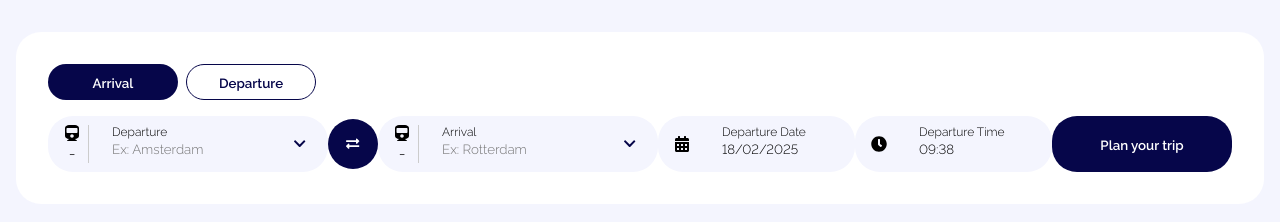
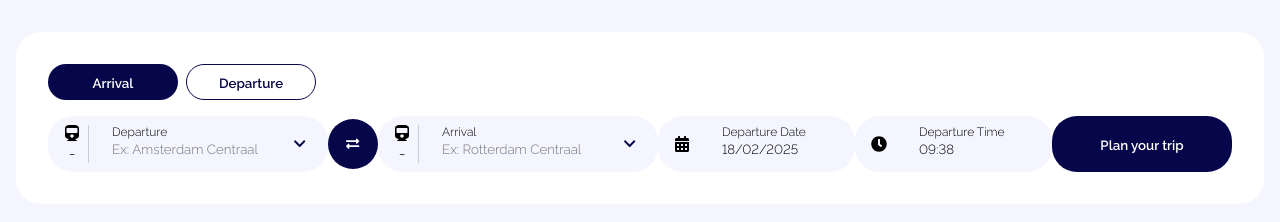
Before and after one commit to esthereis/ns-itinerary, a React (Vite) app: page / in a window 1280 px wide. Shown: the top 222 px of the page. Built offline with nearby package versions, Linux system fonts and the light colour scheme.

Commit message:
feat: new component StationsAutoComplete handle autocomplete responsability

```diff
--- a/src/components/AutoComplete.tsx
+++ b/src/components/AutoComplete.tsx
@@ -7,6 +7,7 @@ type AutoCompleteProps<T> = {
   itemToString: (item: T | null) => string;
   onInputValueChange: (inputValue: string) => void;
   onSelectedItemChange: (selected: UseComboboxSelectedItemChange<T>) => unknown;
+  inputValue: string;
 } & Pick<InputProps, "label" | "placeholder" | "prefixElement" | "width">;
 
 export default function AutoComplete<T>({
@@ -16,6 +17,7 @@ export default function AutoComplete<T>({
   prefixElement,
   onInputValueChange,
   onSelectedItemChange,
+  inputValue,
   ...props
 }: AutoCompleteProps<T>) {
   const {
@@ -32,6 +34,7 @@ export default function AutoComplete<T>({
     onSelectedItemChange,
     items,
     itemToString,
+    inputValue,
   });
 
   return (
--- a/src/components/ItineraryCard.tsx
+++ b/src/components/ItineraryCard.tsx
@@ -1,29 +1,32 @@
-import AutoComplete from "./AutoComplete";
 import Button from "./Button";
 import CustomDatePicker from "./CustomDatePicker";
-import InputPrefix from "./InputPrefix";
 import styles from "./ItineraryCard.module.css";
 import { FaExchangeAlt } from "react-icons/fa";
 import ToggleMenu from "./ToggleMenu";
 import { useState } from "react";
 import { TrainResponse } from "../types/train";
-import { getTrainInformation } from "../services/travel";
+import StationsAutoComplete from "./StationsAutoComplete";
+
+type SelectedRoute = {
+  routeAbbr: string;
+  station: string;
+};
 
 export default function ItineraryCard() {
-  const [departure, setDeparture] = useState<TrainResponse[]>([]);
-  const [arrival, setArrival] = useState<TrainResponse[]>([]);
-  const [abbreviations, setAbbreviations] = useState<{
-    departureAbbr: string;
-    arrivalAbbr: string;
-  }>({ departureAbbr: "", arrivalAbbr: "" });
+  const [departureStations, setDepartureStations] = useState<TrainResponse[]>(
+    [],
+  );
+  const [arrivalStations, setArrivalStations] = useState<TrainResponse[]>([]);
+  const [selectedArrival, setSelectedArrival] = useState<TrainResponse | null>(
+    null,
+  );
+  const [selectedDeparture, setSelectedDeparture] =
+    useState<TrainResponse | null>(null);
 
-  const updateRoute = (
-    inputValue: string,
-    setState: (routeList: TrainResponse[]) => void,
-  ) => {
-    getTrainInformation(inputValue).then((response) => {
-      setState(response);
-    });
+  const switchRoutes = () => {
+    const temporaryStation = selectedDeparture;
+    setSelectedDeparture(selectedArrival);
+    setSelectedArrival(temporaryStation);
   };
 
   return (
@@ -31,56 +34,30 @@ export default function ItineraryCard() {
       <ToggleMenu options={["Arrival", "Departure"]} />
       <div className={styles["form-wrapper"]}>
         <div className={styles["itinerary-buttons"]}>
-          <AutoComplete<TrainResponse>
-            width="280px"
-            items={departure}
+          <StationsAutoComplete
             label="Departure"
-            placeholder="Ex: Amsterdam"
-            prefixElement={
-              <InputPrefix cityAbreviation={abbreviations.departureAbbr} />
-            }
-            onInputValueChange={(inputValue: string) =>
-              updateRoute(inputValue, setDeparture)
-            }
-            itemToString={(departure: TrainResponse | null) =>
-              departure?.stationName ?? ""
-            }
-            onSelectedItemChange={(selected) =>
-              setAbbreviations((previous) => {
-                return {
-                  ...previous,
-                  departureAbbr: selected.selectedItem?.trainAbreviation ?? "",
-                };
-              })
-            }
+            placeholder="Ex: Amsterdam Centraal"
+            items={departureStations}
+            selectedRoute={selectedDeparture}
+            setStations={setDepartureStations}
+            setSelectedRoute={setSelectedDeparture}
           />
 
-          <Button width="50px" height="50px">
+          <Button
+            width="50px"
+            height="50px"
+            handleOnClick={() => switchRoutes()}
+          >
             {<FaExchangeAlt />}
           </Button>
 
-          <AutoComplete<TrainResponse>
-            width="280px"
-            items={arrival}
+          <StationsAutoComplete
             label="Arrival"
-            placeholder="Ex: Rotterdam"
-            prefixElement={
-              <InputPrefix cityAbreviation={abbreviations.arrivalAbbr} />
-            }
-            onInputValueChange={(inputValue: string) =>
-              updateRoute(inputValue, setArrival)
-            }
-            itemToString={(arrival: TrainResponse | null) =>
-              arrival?.stationName ?? ""
-            }
-            onSelectedItemChange={(selected) =>
-              setAbbreviations((previous) => {
-                return {
-                  ...previous,
-                  arrivalAbbr: selected.selectedItem?.trainAbreviation ?? "",
-                };
-              })
-            }
+            placeholder="Ex: Rotterdam Centraal"
+            items={arrivalStations}
+            selectedRoute={selectedArrival}
+            setStations={setArrivalStations}
+            setSelectedRoute={setSelectedArrival}
           />
         </div>
 
--- /dev/null
+++ b/src/components/StationsAutoComplete.tsx
@@ -0,0 +1,66 @@
+import { Dispatch, SetStateAction } from "react";
+import { TrainResponse } from "../types/train";
+import AutoComplete from "./AutoComplete";
+import InputPrefix from "./InputPrefix";
+import { getTrainInformation } from "../services/travel";
+
+type StationsAutoCompleteProps = {
+  label: string;
+  placeholder: string;
+  items: TrainResponse[];
+  selectedRoute: TrainResponse | null;
+  setStations: (stations: TrainResponse[]) => void;
+  setSelectedRoute: Dispatch<SetStateAction<TrainResponse | null>>;
+};
+
+export default function StationsAutoComplete({
+  label,
+  placeholder,
+  items,
+  selectedRoute,
+  setStations,
+  setSelectedRoute,
+}: StationsAutoCompleteProps) {
+  const updateStations = (
+    inputValue: string,
+    setState: (stations: TrainResponse[]) => void,
+  ) => {
+    getTrainInformation(inputValue).then((response) => {
+      setState(response);
+    });
+  };
+
+  return (
+    <AutoComplete<TrainResponse>
+      width="280px"
+      items={items}
+      label={label}
+      placeholder={placeholder}
+      prefixElement={
+        <InputPrefix cityAbreviation={selectedRoute?.trainAbreviation ?? ""} />
+      }
+      onInputValueChange={(inputValue: string) => {
+        setSelectedRoute((previous) => {
+          if (!inputValue) return null;
+          if (previous) {
+            return { ...previous, stationName: inputValue };
+          }
+          return {
+            trainCode: "",
+            stationName: inputValue,
+            trainAbreviation: "",
+          };
+        });
+
+        updateStations(inputValue, setStations);
+      }}
+      itemToString={(departure: TrainResponse | null) =>
+        departure?.stationName ?? ""
+      }
+      onSelectedItemChange={(selected) =>
+        setSelectedRoute(selected.selectedItem)
+      }
+      inputValue={selectedRoute?.stationName ?? ""}
+    />
+  );
+}
```
Also changed, not shown: src/components/StationAutocomplete.module.css (deleted, +0 -20 lines), src/components/StationAutocomplete.tsx (deleted, +0 -59 lines).
